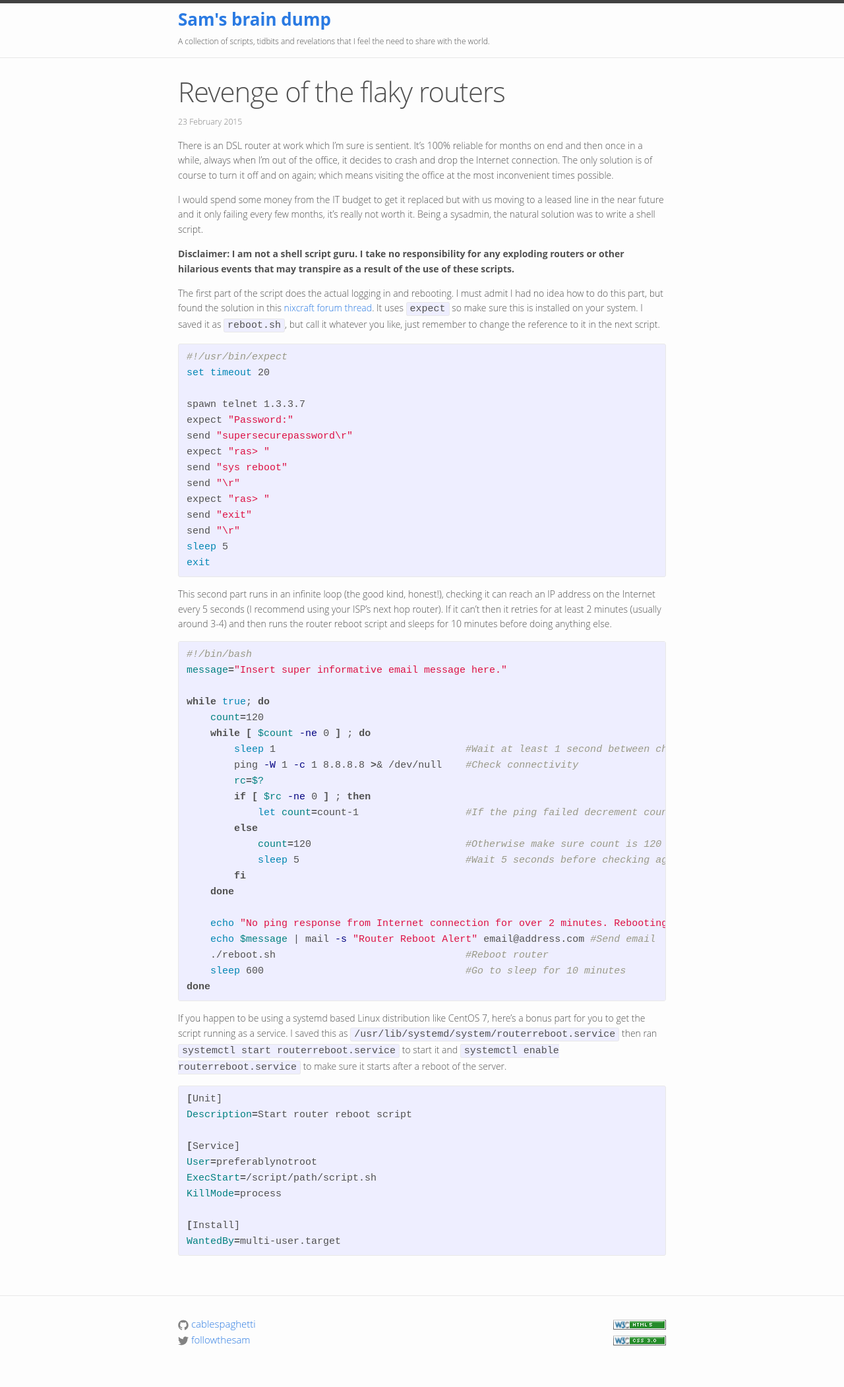
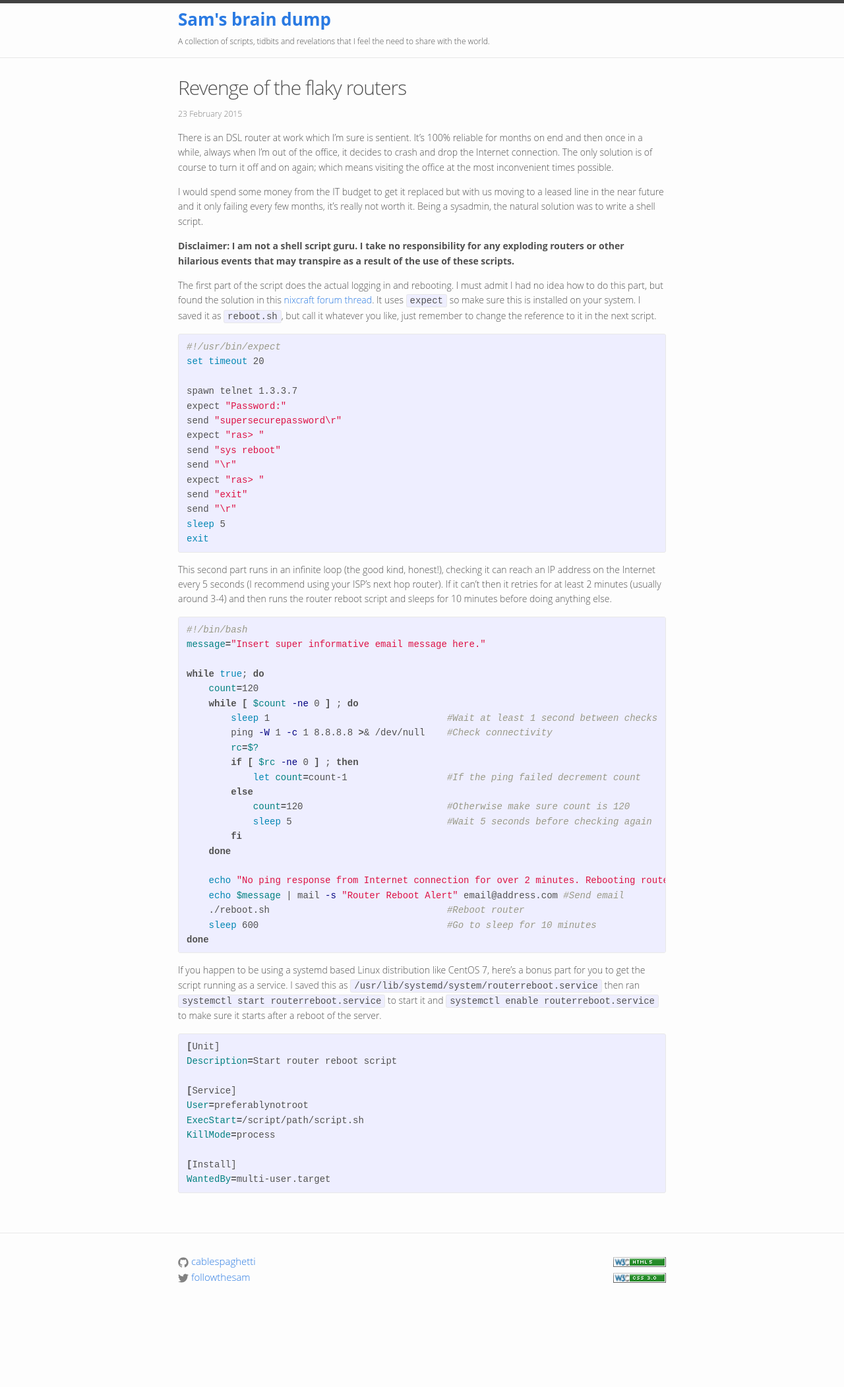
Before and after one commit to cablespaghetti/cablespaghetti.github.io, a Jekyll site: the page built from _posts/2015-02-23-revenge-of-the-flaky-routers.markdown, in a window 1280 px wide. Shown: the whole page at 66% size. Built offline with Jekyll 4.4.1, drawn with Linux system fonts in a browser that asks for light colours; after the commit the page ends 2008 px from its top, so only the background shows below that.

Commit message:
More style changes

```diff
--- a/_sass/_base.scss
+++ b/_sass/_base.scss
@@ -126,7 +126,7 @@ blockquote {
  */
 pre,
 code {
-    font-size: 15px;
+    font-size: 14px;
     border: 1px solid $grey-color-light;
     border-radius: 3px;
     background-color: #eef;
--- a/_sass/_layout.scss
+++ b/_sass/_layout.scss
@@ -173,13 +173,9 @@
 }
 
 .post-title {
-    font-size: 42px;
+    font-size: 30px;
     letter-spacing: -1px;
     line-height: 1;
-
-    @include media-query($on-laptop) {
-        font-size: 36px;
-    }
 }
 
 .post-content {
```
